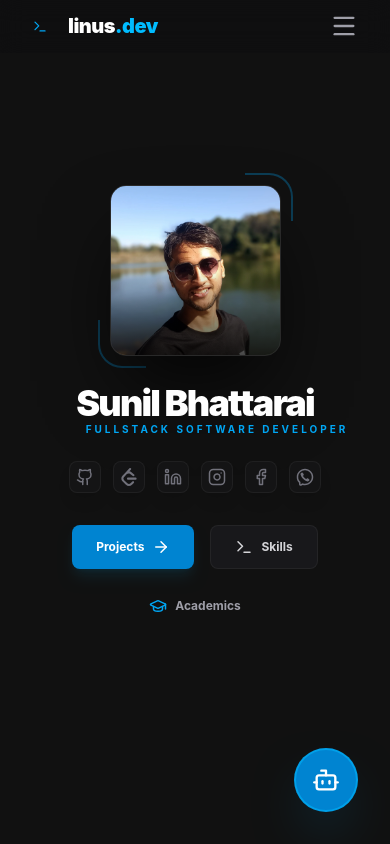
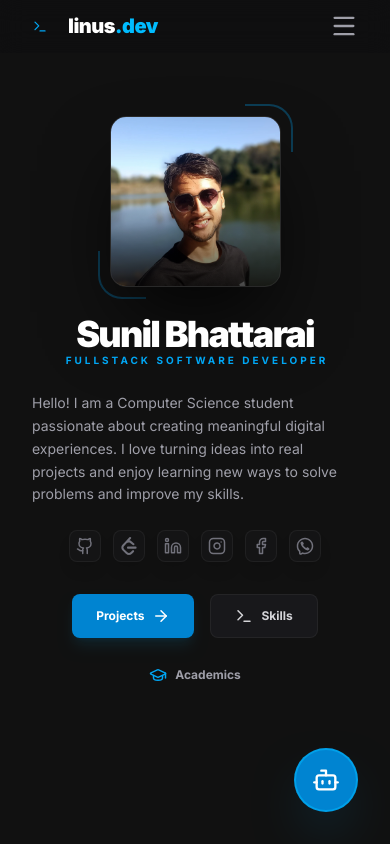
Before and after one commit to sunil-bhattaraii/portfolio-v2.0, a Next.js app: page / in a window 390 px wide. Shown: the top 844 px of the page. Built offline with nearby package versions, Linux system fonts and the light colour scheme.

Commit message:
feat: update global styles and improve layout with new font settings and responsive adjustments

```diff
--- a/src/app/globals.css
+++ b/src/app/globals.css
@@ -1,7 +1,11 @@
 @import 'tailwindcss';
 
+@theme {
+  --font-sans: var(--font-inter), system-ui, -apple-system, sans-serif;
+}
+
 :root {
-  --bg-base: #050508;
+  --bg-base: #111111;
   --accent: #0ea5e9;
   --font-inter: 'Inter', system-ui, -apple-system, sans-serif;
   --font-fira-code: 'Fira Code', monospace;
--- a/src/app/layout.tsx
+++ b/src/app/layout.tsx
@@ -1,6 +1,9 @@
 import React from 'react';
 import './globals.css';
 import type { Metadata } from 'next';
+import { Inter } from 'next/font/google';
+
+const inter = Inter({ subsets: ['latin'], variable: '--font-inter' });
 import Header from '../components/Header';
 import InteractiveBackground from '../components/InteractiveBackground';
 import AIAssistant from '../components/AIAssistant';
@@ -63,15 +66,13 @@ export default function RootLayout({
   children: React.ReactNode;
 }) {
   return (
-    <html lang="en">
+    <html lang="en" className={`${inter.variable} font-sans antialiased`}>
       <body>
-        <div className="relative min-h-screen bg-[#ffffff] text-[#f4f4f5]">
-          {/* Background layer */}
+        <div className="relative min-h-screen text-[#f4f4f5]">
           <div className="fixed inset-0 z-0">
             <InteractiveBackground />
           </div>
 
-          {/* Content layer */}
           <div className="relative z-10 flex flex-col min-h-screen">
             <Header />
             <div className="grow">{children}</div>
--- a/src/components/Header.tsx
+++ b/src/components/Header.tsx
@@ -5,7 +5,7 @@ import MobileMenu from './header/MobileMenu';
 
 const Header: React.FC = () => {
   return (
-    <header className="fixed top-0 left-0 w-full z-50 bg-zinc-950/10 backdrop-blur-md border-b border-white/0 py-1 md:py-2 lg:py-3 xl:py-4">
+    <header className="select-none fixed top-0 left-0 w-full z-50 bg-zinc-950/10 backdrop-blur-md border-b border-white/0 py-1 md:py-2 lg:py-3 xl:py-4">
       <div className="max-w-7xl mx-auto px-6 lg:px-12 flex items-center justify-between">
         {/* Logo + desktop nav links — client */}
         <NavLinks />
--- a/src/components/SectionWrapper.tsx
+++ b/src/components/SectionWrapper.tsx
@@ -20,7 +20,7 @@ const SectionWrapper: React.FC<SectionWrapperProps> = ({
       className={`min-h-screen w-full flex flex-col items-center justify-start md:justify-center pt-32 pb-20 px-6 md:px-12 lg:px-16 overflow-hidden relative ${className}`}
     >
       <div
-        className={`w-full ${maxWidth} mx-auto flex-1 flex flex-col justify-center`}
+        className={`w-full ${maxWidth} mx-auto flex-1 flex flex-col justify-center lg:justify-start`}
       >
         {children}
       </div>
--- a/src/components/contact/ContactFooter.tsx
+++ b/src/components/contact/ContactFooter.tsx
@@ -4,17 +4,10 @@ import React from 'react';
 
 const ContactFooter: React.FC = () => {
   return (
-    <footer className="mt-20 pt-12 border-t border-white/5 w-full flex flex-col md:flex-row items-center justify-between gap-8 pb-4">
-      <div className="flex items-center gap-2">
-        <div className="w-2 h-2 rounded-full bg-sky-500 animate-pulse"></div>
+    <footer className="grow-0 mt-20 p-2 border-t pt-10 border-white/5 w-full text-center">
         <p className="text-zinc-600 text-[10px] font-bold uppercase tracking-[0.3em]">
           &copy; {new Date().getFullYear()} Sunil Bhattarai — v1.4.2
         </p>
-      </div>
-      <div className="flex gap-10 text-zinc-600 text-[10px] font-bold uppercase tracking-widest">
-         <span className="hover:text-sky-400 cursor-pointer transition-colors mono tracking-tighter">OPEN_FOR_COLLABORATION</span>
-         <span className="hover:text-sky-400 cursor-pointer transition-colors mono tracking-tighter">BASED_IN_KATHMANDU</span>
-      </div>
     </footer>
   );
 };
--- a/src/components/hero/HeroTitle.tsx
+++ b/src/components/hero/HeroTitle.tsx
@@ -9,7 +9,7 @@ const HeroTitle: React.FC = () => {
       </h1>
 
       <div className="flex items-center justify-center lg:justify-start gap-2 mb-6 md:mb-10 ml-1">
-        <span className="w-8 md:w-10 h-1px bg-sky-500"></span>
+        <span className="w-8 md:w-10 h-px bg-sky-500 hidden lg:block"></span>
         <span className="text-[10px] md:text-[11px] font-bold text-sky-500 uppercase tracking-[0.3em]">
           Fullstack Software Developer
         </span>
--- a/src/sections/Contact.tsx
+++ b/src/sections/Contact.tsx
@@ -10,8 +10,8 @@ import ContactFooter from '../components/contact/ContactFooter';
 const Contact: React.FC = () => {
   return (
     <SectionWrapper id={Section.Contact} className="relative" scrollTargetId={Section.Hero} scrollDirection="up">
-      <div className="flex flex-col flex-1">
-        <div className="grid grid-cols-1 lg:grid-cols-2 gap-12 lg:gap-24 items-center flex-1">
+      <div className="flex flex-col justify-between flex-1">
+        <div className="grid grow grid-cols-1 lg:grid-cols-2 gap-12 lg:gap-24 items-center flex-1">
           <div>
             <ContactHeader />
             <ContactInfo />
--- a/src/sections/Hero.tsx
+++ b/src/sections/Hero.tsx
@@ -19,6 +19,14 @@ const Hero: React.FC = () => {
         <div className="order-2 lg:order-1 w-full lg:max-w-2xl xl:max-w-3xl">
           <HeroTitle />
           <HeroTerminal />
+
+          <div className="lg:hidden text-zinc-400 text-sm leading-relaxed p-2 mb-4 pt-0">
+            Hello! I am a Computer Science student passionate about creating
+            meaningful digital experiences. I love turning ideas into real
+            projects and enjoy learning new ways to solve problems and improve
+            my skills.
+          </div>
+
           <SocialLinks />
           <HeroActions />
         </div>
```
